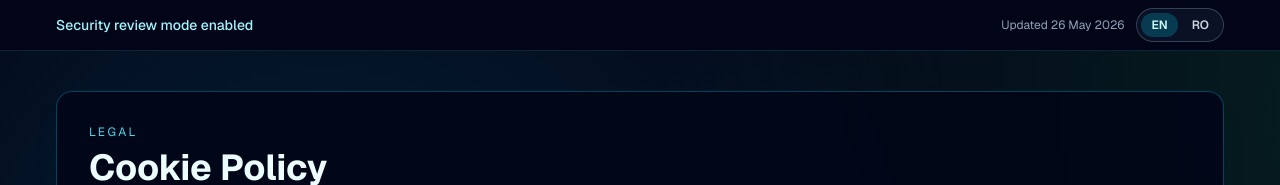
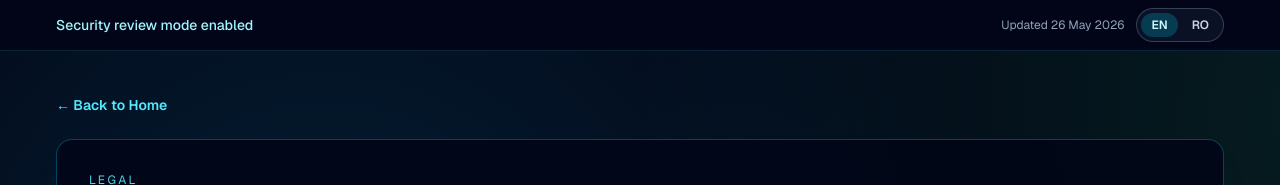
Before and after one commit to freeinvestments97-glitch/vp-tech.ro, a Next.js app: page /cookie-policy in a window 1280 px wide. Shown: the top 185 px of the page. Built offline with nearby package versions, Linux system fonts and the light colour scheme; no server answers.

Commit message:
Add Back to Home link to all pages that were missing it

```diff
--- a/src/app/clients/login/page.tsx
+++ b/src/app/clients/login/page.tsx
@@ -10,10 +10,10 @@ export default async function ClientLoginPage() {
     <div className="command-bg min-h-screen px-6 py-8 text-slate-100 md:px-10 md:py-10 xl:px-14">
       <main className="mx-auto w-full max-w-5xl">
         <Link
-          href="/clients"
+          href="/"
           className="mb-6 inline-block text-sm font-semibold text-cyan-300 transition hover:text-cyan-200"
         >
-          &larr; {isRo ? "Înapoi la Clienti" : "Back to Clients"}
+          &larr; {isRo ? "Înapoi la Home" : "Back to Home"}
         </Link>
 
         <div className="grid gap-8 xl:grid-cols-[1fr_1.15fr] xl:items-start">
--- a/src/app/cookie-policy/page.tsx
+++ b/src/app/cookie-policy/page.tsx
@@ -1,14 +1,22 @@
+import Link from "next/link";
 import LegalDocumentView from "@/components/legal-document";
 import { cookiePolicy, cookiePolicyRo } from "@/data/legal";
 import { getLocale } from "@/lib/locale";
 
 export default async function CookiePolicyPage() {
   const locale = await getLocale();
+  const isRo = locale === "ro";
   const document = locale === "ro" ? cookiePolicyRo : cookiePolicy;
 
   return (
     <div className="command-bg min-h-screen px-6 py-8 text-slate-100 md:px-10 md:py-10 xl:px-14">
       <main className="w-full">
+        <Link
+          href="/"
+          className="mb-6 inline-block text-sm font-semibold text-cyan-300 transition hover:text-cyan-200"
+        >
+          &larr; {isRo ? "Înapoi la Home" : "Back to Home"}
+        </Link>
         <LegalDocumentView document={document} locale={locale} />
       </main>
     </div>
--- a/src/app/privacy-policy/page.tsx
+++ b/src/app/privacy-policy/page.tsx
@@ -1,14 +1,22 @@
+import Link from "next/link";
 import LegalDocumentView from "@/components/legal-document";
 import { privacyPolicy, privacyPolicyRo } from "@/data/legal";
 import { getLocale } from "@/lib/locale";
 
 export default async function PrivacyPolicyPage() {
   const locale = await getLocale();
+  const isRo = locale === "ro";
   const document = locale === "ro" ? privacyPolicyRo : privacyPolicy;
 
   return (
     <div className="command-bg min-h-screen px-6 py-8 text-slate-100 md:px-10 md:py-10 xl:px-14">
       <main className="w-full">
+        <Link
+          href="/"
+          className="mb-6 inline-block text-sm font-semibold text-cyan-300 transition hover:text-cyan-200"
+        >
+          &larr; {isRo ? "Înapoi la Home" : "Back to Home"}
+        </Link>
         <LegalDocumentView document={document} locale={locale} />
       </main>
     </div>
--- a/src/app/services/page.tsx
+++ b/src/app/services/page.tsx
@@ -11,6 +11,12 @@ export default async function ServicesPage() {
   return (
     <div className="command-bg min-h-screen px-6 py-8 text-slate-100 md:px-10 md:py-10 xl:px-14">
       <main className="w-full">
+        <Link
+          href="/"
+          className="mb-6 inline-block text-sm font-semibold text-cyan-300 transition hover:text-cyan-200"
+        >
+          &larr; {isRo ? "Înapoi la Home" : "Back to Home"}
+        </Link>
         <header className="mb-7 rounded-2xl border border-cyan-500/30 bg-slate-950/85 p-6 shadow-xl shadow-cyan-900/20 md:p-8">
           <p className="text-xs uppercase tracking-[0.2em] text-cyan-300/90">
             {isRo ? "Servicii" : "Services"}
--- a/src/app/terms-and-conditions/page.tsx
+++ b/src/app/terms-and-conditions/page.tsx
@@ -1,14 +1,22 @@
+import Link from "next/link";
 import LegalDocumentView from "@/components/legal-document";
 import { termsAndConditions, termsAndConditionsRo } from "@/data/legal";
 import { getLocale } from "@/lib/locale";
 
 export default async function TermsAndConditionsPage() {
   const locale = await getLocale();
+  const isRo = locale === "ro";
   const document = locale === "ro" ? termsAndConditionsRo : termsAndConditions;
 
   return (
     <div className="command-bg min-h-screen px-6 py-8 text-slate-100 md:px-10 md:py-10 xl:px-14">
       <main className="w-full">
+        <Link
+          href="/"
+          className="mb-6 inline-block text-sm font-semibold text-cyan-300 transition hover:text-cyan-200"
+        >
+          &larr; {isRo ? "Înapoi la Home" : "Back to Home"}
+        </Link>
         <LegalDocumentView document={document} locale={locale} />
       </main>
     </div>
```
